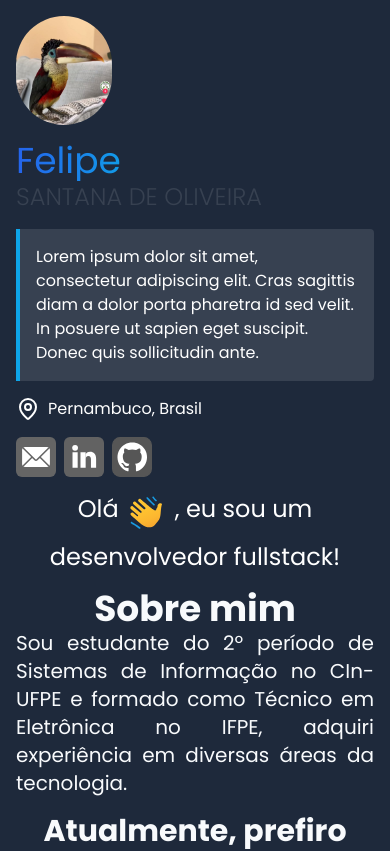
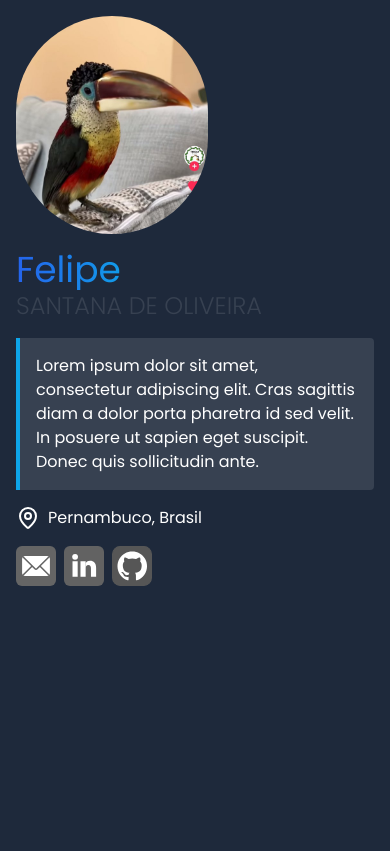
Before and after one commit to feelps-1/portfolio, a React (Vite) app: page / in a window 390 px wide. Shown: the top 851 px of the page. Built offline with nearby package versions, Linux system fonts and the light colour scheme.

Commit message:
fix: mobile layout fixed

```diff
--- a/src/components/hero/about.tsx
+++ b/src/components/hero/about.tsx
@@ -21,9 +21,9 @@ const stack = [
 export function About() {
     return (
     <div className="bg-slate-800 md:rounded-b-md p-4 justify-center items-center flex flex-col h-full w-full relative">
-        <h1 className="font-bold text-4xl md:mb-4 md:text-start text-center">Sobre mim</h1>
+        <h1 className="font-bold text-4xl mb-4 md:text-start text-center">Sobre mim</h1>
         <span className="gap-4">
-            <h2 className="text-xl md:text-center text-justify mb-4">Sou estudante do 2º período de
+            <h2 className="text-lg md:text-xl md:text-center text-justify mb-4">Sou estudante do 2º período de
                 Sistemas de Informação no CIn-UFPE e
                 formado como Técnico em Eletrônica no IFPE, adquiri experiência em
                 diversas áreas da tecnologia.</h2>
--- a/src/components/hero/profile.tsx
+++ b/src/components/hero/profile.tsx
@@ -13,7 +13,7 @@ interface ProfileProps {
 export function Profile({ contacts }: ProfileProps) {
     return (
         <div className="md:w-5/12 h-full p-4 flex flex-col md:rounded-md items-start gap-4 text-white bg-slate-800">
-            <img className='md:w-48 w-24 rounded-full' src={profile} alt='tucano'></img>
+            <img className='w-48 rounded-full' src={profile} alt='tucano'></img>
             <span className="flex-col">
                 <h3 className="bg-gradient-to-r from-blue-600 via-sky-500  to-sky-300 bg-clip-text text-4xl text-transparent lg:text-6xl">Felipe</h3>
                 <h2 className="text-2xl font-light text-gray-700 dark:text-gray-100">SANTANA DE OLIVEIRA</h2>
@@ -25,7 +25,7 @@ export function Profile({ contacts }: ProfileProps) {
                 <MapPin/>
                 <p>Pernambuco, Brasil</p>
             </section>
-            <section className="flex flex-row gap-2">
+            <section className="flex gap-2">
                 {contacts.map(({icon, url}) => (
                     <a key={url} href={url} target="blank">
                         <img src={icon}
--- a/src/components/hero/welcome.tsx
+++ b/src/components/hero/welcome.tsx
@@ -1,6 +1,6 @@
 export function Welcome(){
     return (
-        <div className="h-full flex flex-1 flex-col items-center justify-center md:rounded-t-md text-2xl md:text-6xl bg-slate-800 text-white">
+        <div className="h-screen md:h-full flex flex-1 flex-col flex-grow items-center text-ellipsis text-center text-bold justify-center md:rounded-t-md text-4xl md:text-6xl bg-slate-800 text-white">
             <span className="flex md:gap-4 gap-2">
                 <h3>Olá</h3>
                 <img className='w-10 md:w-16' src='/wavingemoji.svg' alt='waving hand emoji'></img>
```
